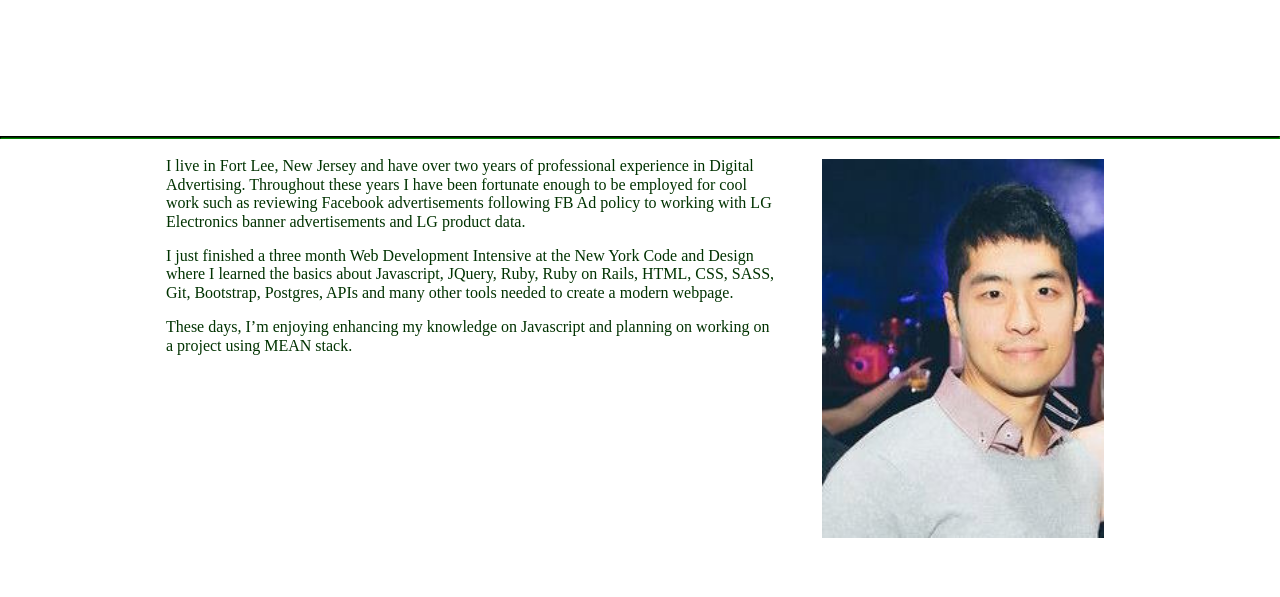
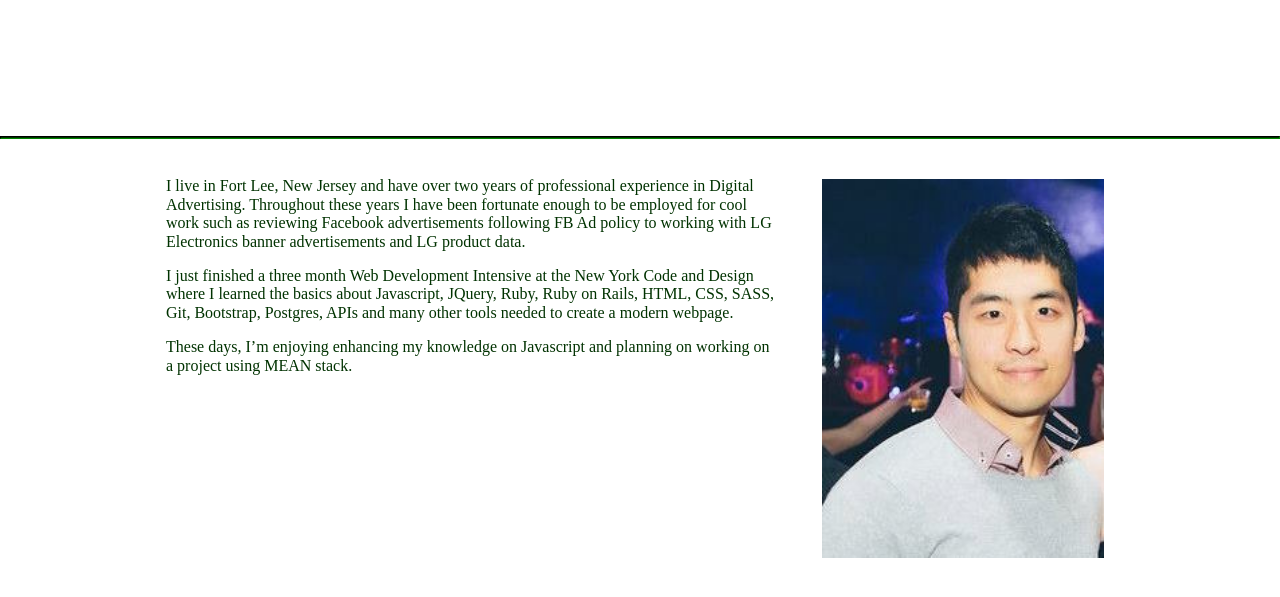
Before and after one commit to chan42988/Online-Portfolio, a PHP site: page /about.html in a window 1280 px wide; the page is wider, and only the part inside the window is pictured. Shown: the part 45-642 px from the top of that part. Run offline with PHP 8.4, Linux system fonts and the light colour scheme; some libraries are stand-ins or nearby versions.

Commit message:
aligned all pages

```diff
--- a/css/about.css
+++ b/css/about.css
@@ -37,7 +37,7 @@ hr {
 
 img {
   position: relative;
-  top: 140px;
+  top: 160px;
   right: 176px;
   margin-top: 1px;
   margin-left: 5%;
@@ -47,7 +47,7 @@ img {
 
 #desc {
   position: relative;
-  top: 112px;
+  top: 132px;
   left: 156px;
   font-family: "didot", didot;
   font-size: 16px;
--- a/css/index.css
+++ b/css/index.css
@@ -12,8 +12,8 @@ A {
 
 .words {
   position: relative;
-  top: 85px;
-  left: 20px;
+  top: 106px;
+  left: 35px;
   color: white;
   font-size: 30px;
   font-family: "didot", didot;
--- a/projects.html
+++ b/projects.html
@@ -28,7 +28,9 @@
 
   <div class="jpdesc">
     <p>Version 1.0</p>
-    <p> Set webpage width to 414px and login with email: guest1@gmail.com <br>password: guest1</p>
+    <div class="red">
+    <p> Grab the edge of the Just Play webpage and shrink until the JP webapp is visible. Login with email: guest1@gmail.com <br>password: guest1</p>
+    </div>
     <p>
     Mobile-designed web app utilizing Ruby on Rails, Geocoder, and Websockets. With a click of a button, connect with other users within a specific mile radius and play a sport of your choosing.
     </p>
```
Also changed, not shown: css/contact.css (+5 -5 lines).
